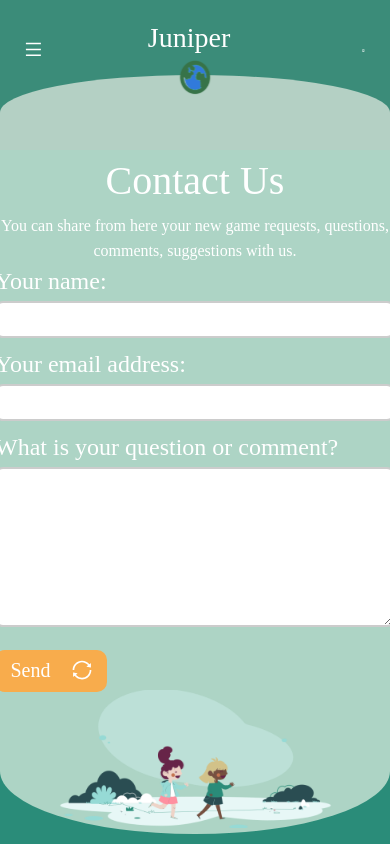
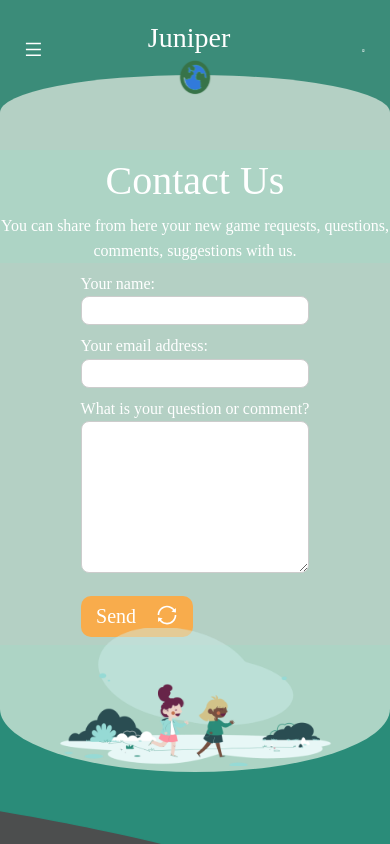
Before and after one commit to ReCoded-Org/capstone-istanbul-juniper, a React (Create React App) app: page /contact in a window 390 px wide. Shown: the top 844 px of the page. Built offline with nearby package versions, Linux system fonts and the light colour scheme; a web font is replaced by a local one.

Commit message:
Style: fix responsive settings

```diff
--- a/src/components/ContactUsForm/index.css
+++ b/src/components/ContactUsForm/index.css
@@ -1,31 +1,33 @@
 .contactUsFormContainer {
-  background: #add4c5;
+  background: #b4d0c4;
   display: flex;
   justify-content: center;
   padding-bottom: 1rem;
+  flex-wrap: wrap;
+  padding: 0.5rem;
 }
 
 .contactUsForm__label {
   font-family: "Raleway";
-  font-size: clamp(1rem, 24px, 3rem);
+  font-size: clamp(1rem, 2vw, 2.5rem);
   color: white;
   text-align: left;
-  margin-bottom: 0.6rem;
+  margin-bottom: 0.5rem;
 }
 
 .contactUsForm__input,
 .contactUsForm__textarea {
   font-family: "Raleway";
-  font-size: clamp(1rem, 20px, 2.5rem);
+  font-size: clamp(1rem, 2vw, 2.5rem);
   box-sizing: border-box;
-  border: 2px solid #ccc;
+  border: 1px solid #ccc;
   border-radius: 0.5rem;
-  width: clamp(25rem, 17rem, 35rem);
+  width: 100%;
   margin-bottom: 0.5rem;
 }
 
 .contactUsForm__textarea {
-  height: clamp(10rem, 7rem, 15rem);
+  height: clamp(8.5rem, 9.5rem, 10rem);
 }
 
 .contactUsForm__submit {
```
